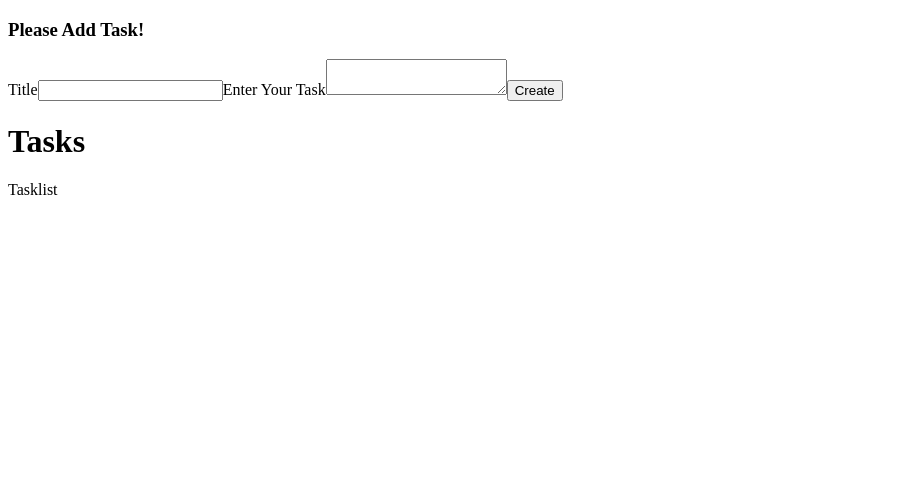
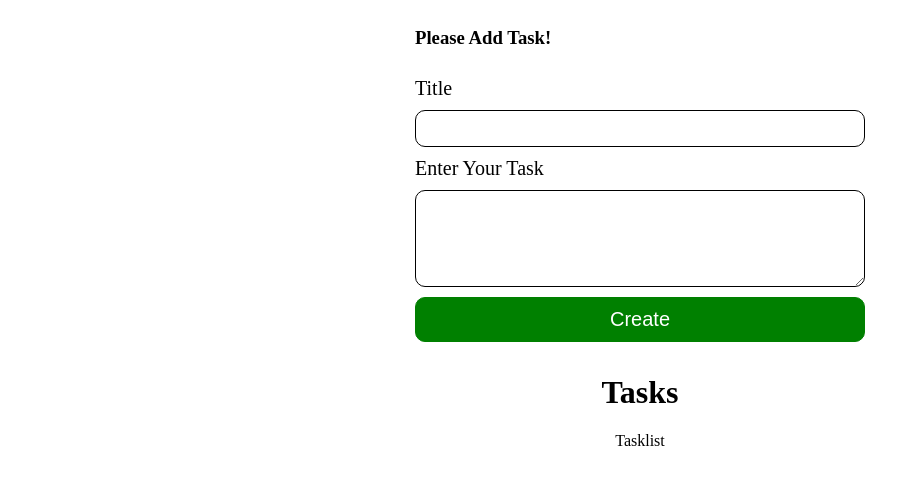
Before and after one commit to furkansylu97/ReactJs_Projects, a React (Vite) app in the folder FormProject/: page / in a window 1280 px wide. Shown: the top 484 px of the page, without its empty margins (0-920 px from the left). Built offline with nearby package versions, Linux system fonts and the light colour scheme.

Commit message:
Css edits were made to the taskCreate component

```diff
--- a/FormProject/src/App.css
+++ b/FormProject/src/App.css
@@ -0,0 +1,35 @@
+.appwrapper {
+    display: flex;
+    flex-direction: column;
+    align-items: center;
+}
+
+.taskwrapper {
+   width: 450px;
+}
+
+.formwrapper {
+   display: flex;
+   flex-direction: column;
+}
+
+.tasklabel {
+    margin: 10px 0px;
+    font-size: 20px;
+}
+
+.taskinput {
+    padding: 10px;
+    border: 1px solid black;
+    border-radius: 10px;
+}
+
+.taskbtn {
+    border: 1px solid green;
+    border-radius: 10px;
+    margin: 10px 0px;
+    padding: 10px;
+    background-color: green;
+    color: white;
+    font-size: 20px;
+}
--- a/FormProject/src/App.jsx
+++ b/FormProject/src/App.jsx
@@ -8,7 +8,7 @@ function App() {
 
   return (
     <>
-      <div>
+      <div className='appwrapper'>
         <TaskCreate />
         <h1>Tasks</h1>
         <Tasklist />
--- a/FormProject/src/components/TaskCreate.jsx
+++ b/FormProject/src/components/TaskCreate.jsx
@@ -2,14 +2,14 @@ import React from 'react'
 
 export const TaskCreate = () => {
   return (
-    <div>
+    <div className='taskwrapper'>
         <h3>Please Add Task!</h3>
-        <form>
-            <label>Title</label>
-            <input />
-            <label>Enter Your Task</label>
-            <textarea />
-            <button>Create</button>
+        <form className='formwrapper'>
+            <label className='tasklabel'>Title</label>
+            <input className='taskinput' />
+            <label className='tasklabel'>Enter Your Task</label>
+            <textarea className='taskinput' rows={5} />
+            <button className='taskbtn'>Create</button>
         </form>
     </div>
   )
```
